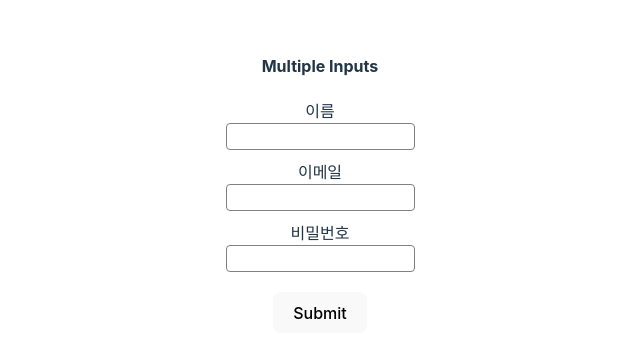
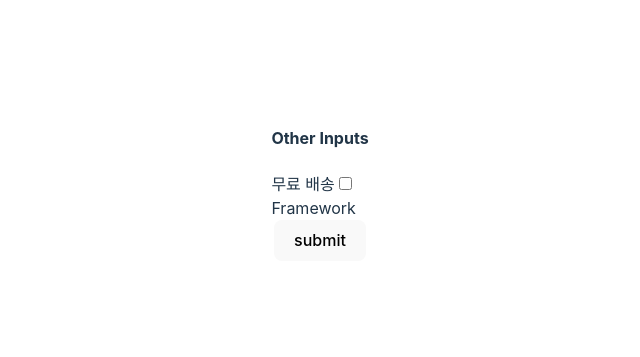
Before and after one commit to dydals3440/react-hooks, a React (Vite) app: page / in a window 1280 px wide. Shown: the part 217-574 px from the top of the page, without its empty margins (320-960 px from the left). Built offline with nearby package versions, Linux system fonts and the light colour scheme.

Commit message:
feat: checkbox value control

```diff
--- a/src/App.jsx
+++ b/src/App.jsx
@@ -1,10 +1,11 @@
 import './App.css';
 import { MultipleInputs } from './tutorial/05-controlled-inputs.jsx/02-multiple-inputs';
+import { CheckBox } from './tutorial/05-controlled-inputs.jsx/03-checkBox';
 
 function App() {
   return (
     <>
-      <MultipleInputs />
+      <CheckBox />
     </>
   );
 }
--- a/src/tutorial/05-controlled-inputs.jsx/03-checkBox.jsx
+++ b/src/tutorial/05-controlled-inputs.jsx/03-checkBox.jsx
@@ -1,13 +1,24 @@
-import React from 'react';
+import { useState } from 'react';
 
 export const CheckBox = () => {
+  const [shipping, setShipping] = useState(false);
+  const handleShipping = (e) => {
+    console.log(e.target.checked);
+    setShipping(e.target.checked);
+  };
   return (
     <div>
       <form className='form'>
         <h4>Other Inputs</h4>
         <div className='form-row' style={{ textAlign: 'left' }}>
           <label htmlFor='shipping'>무료 배송</label>
-          <input type='checkbox' />
+          <input
+            type='checkbox'
+            name='shipping'
+            id='shipping'
+            checked={shipping}
+            onChange={handleShipping}
+          />
         </div>
         <div className='form-row' style={{ textAlign: 'left' }}>
           <label htmlFor='framework'>Framework</label>
```
